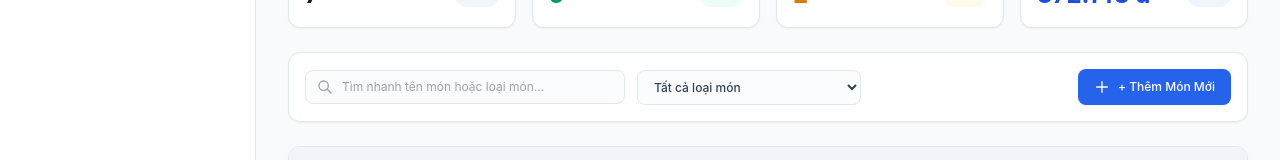
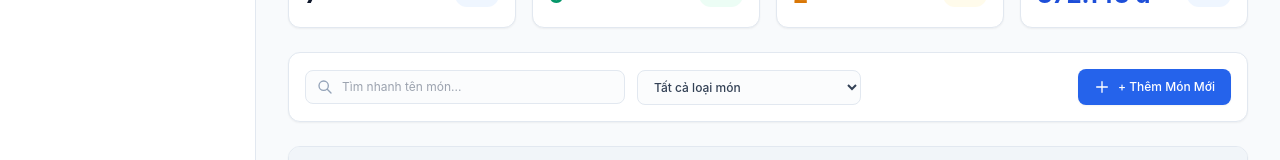
Before and after one commit to BrambleClaw123/RestaurantManagement, a React (Vite) app: page /manager in a window 1280 px wide. Shown: the part 268-428 px from the top of the page. Built offline with nearby package versions, Linux system fonts and the light colour scheme.

Commit message:
fix search dish

```diff
--- a/src/pages/Manager/Manager.jsx
+++ b/src/pages/Manager/Manager.jsx
@@ -58,7 +58,7 @@ export default function Manager() {
 
   // --- DISHES LOGIC ---
   const filteredDishes = dishes.filter(d => {
-    const matchSearch = d.name.toLowerCase().includes(dishSearch.toLowerCase()) || d.category.toLowerCase().includes(dishSearch.toLowerCase());
+    const matchSearch = d.name.toLowerCase().includes(dishSearch.toLowerCase());
     const matchCat = dishCategory === 'ALL' || d.category === dishCategory;
     return matchSearch && matchCat;
   });
@@ -198,7 +198,7 @@ export default function Manager() {
                 <div className="absolute inset-y-0 left-0 pl-3 flex items-center pointer-events-none text-slate-400">
                   <svg className="w-4 h-4" fill="none" stroke="currentColor" viewBox="0 0 24 24"><path strokeLinecap="round" strokeLinejoin="round" strokeWidth="2" d="M21 21l-6-6m2-5a7 7 0 11-14 0 7 7 0 0114 0z"></path></svg>
                 </div>
-                <input value={dishSearch} onChange={e => setDishSearch(e.target.value)} className="w-full pl-9 pr-3 py-2 border border-slate-200 rounded-lg text-xs focus:ring-2 focus:ring-blue-500 outline-none bg-slate-50/50" placeholder="Tìm nhanh tên món hoặc loại món..." type="text" />
+                <input value={dishSearch} onChange={e => setDishSearch(e.target.value)} className="w-full pl-9 pr-3 py-2 border border-slate-200 rounded-lg text-xs focus:ring-2 focus:ring-blue-500 outline-none bg-slate-50/50" placeholder="Tìm nhanh tên món..." type="text" />
               </div>
               <div className="w-full sm:w-56">
                 <select value={dishCategory} onChange={e => setDishCategory(e.target.value)} className="w-full py-2 pl-3 pr-8 border border-slate-200 rounded-lg text-xs bg-slate-50/50 focus:ring-2 focus:ring-blue-500 outline-none text-slate-700 font-medium">
```
